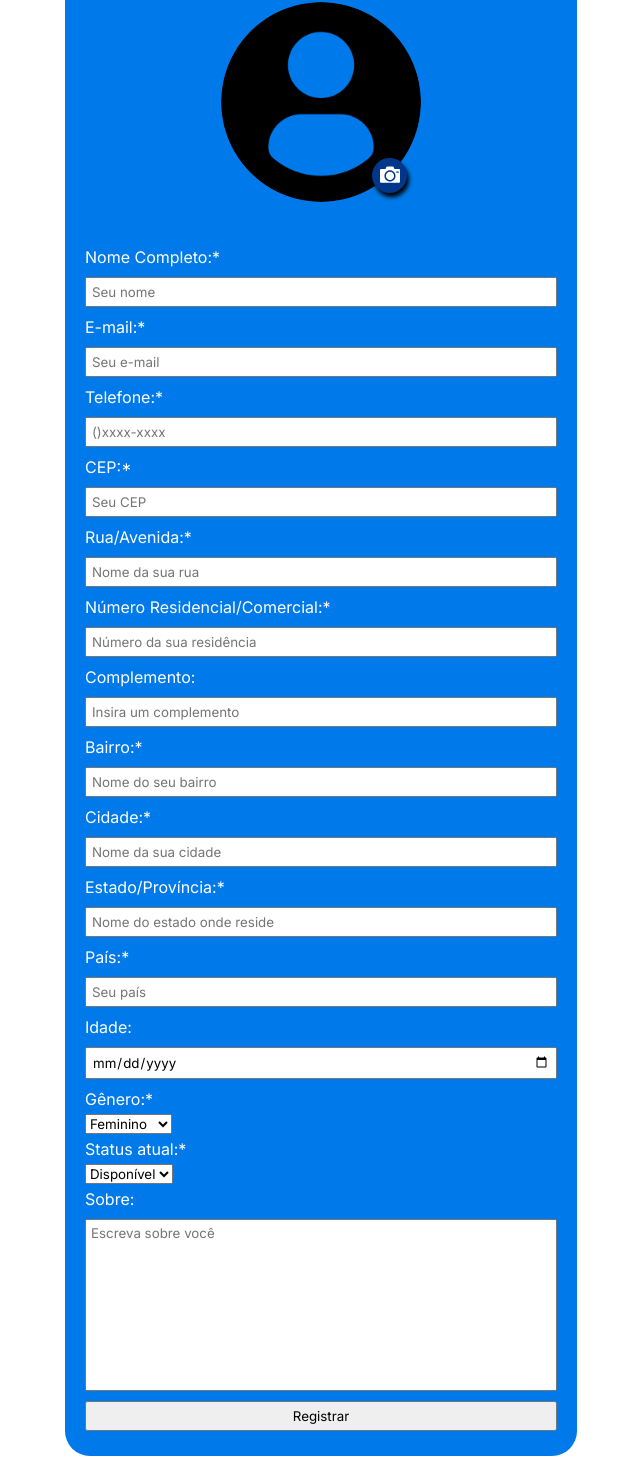
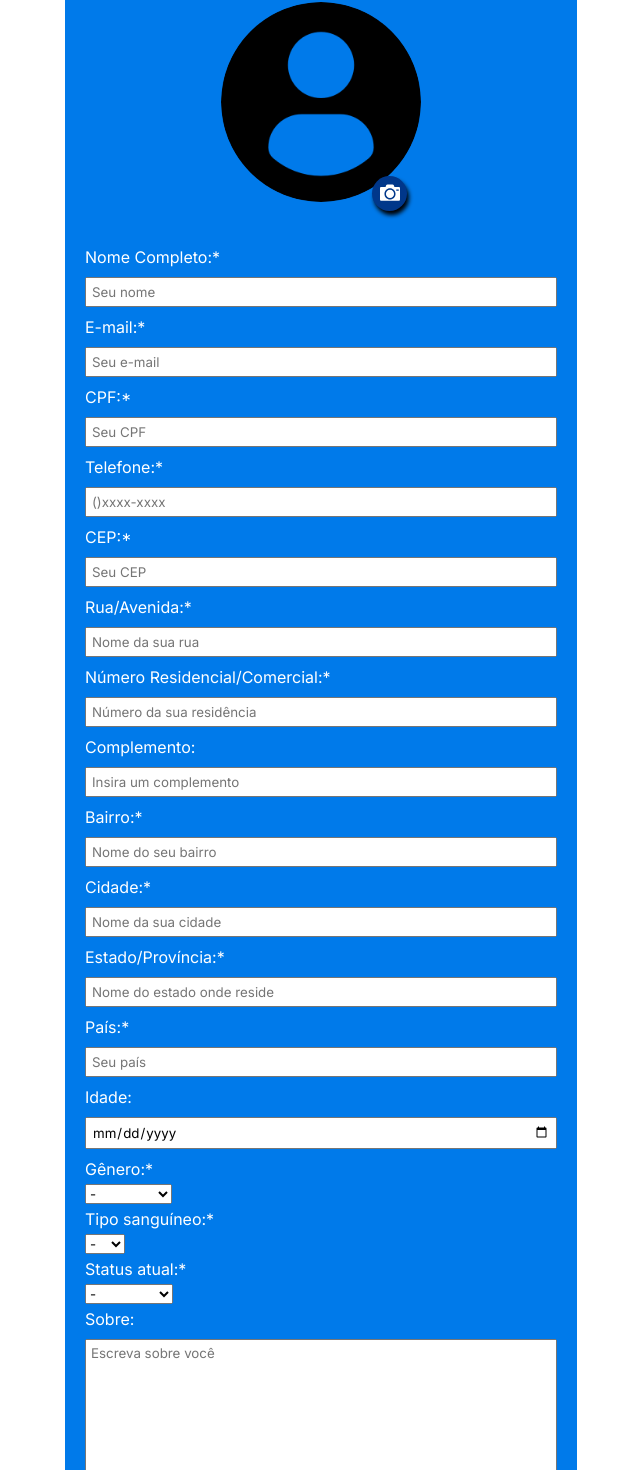
Before and after one commit to Lukareliz/wise-care, a React (Vite) app: page /register/care in a window 1280 px wide. Shown: the part 250-1720 px from the top of the page, without its empty margins (319-959 px from the left). Built offline with nearby package versions, Linux system fonts and the light colour scheme.

Commit message:
feat: new inputs (care register)

```diff
--- a/src/pages/Care.jsx
+++ b/src/pages/Care.jsx
@@ -157,6 +157,9 @@ const Care = () => {
             <label htmlFor="email">E-mail:*</label>
             <input type="email" name="email" placeholder="Seu e-mail" required />
 
+            <label htmlFor="cpf">CPF:*</label>
+            <input type="text" name="cpf" placeholder="Seu CPF" required />
+
             <label htmlFor="telefone">Telefone:*</label>
             <input type="tel" name="telefone" placeholder="()xxxx-xxxx" required />
 
@@ -206,13 +209,24 @@ const Care = () => {
 
             <label htmlFor="genero">Gênero:*</label>
             <select id="genero" name="genero" required>
+              <option value="">-</option>
               <option value="feminino">Feminino</option>
               <option value="masculino">Masculino</option>
               <option value="outro">Outro</option>
             </select>
 
+            <label htmlFor="tipoSanguineo">Tipo sanguíneo:*</label>
+            <select id="tipoSang" name="tipoSanguineo" required>
+              <option value="">-</option>
+              <option value="A">A</option>
+              <option value="B">B</option>
+              <option value="O">O</option>
+              <option value="AB">AB</option>
+            </select>
+
             <label htmlFor="status">Status atual:*</label>
             <select id="status" name="status" required>
+              <option value="">-</option>
               <option value="disponivel">Disponível</option>
               <option value="ocupado">Ocupado</option>
             </select>
```
